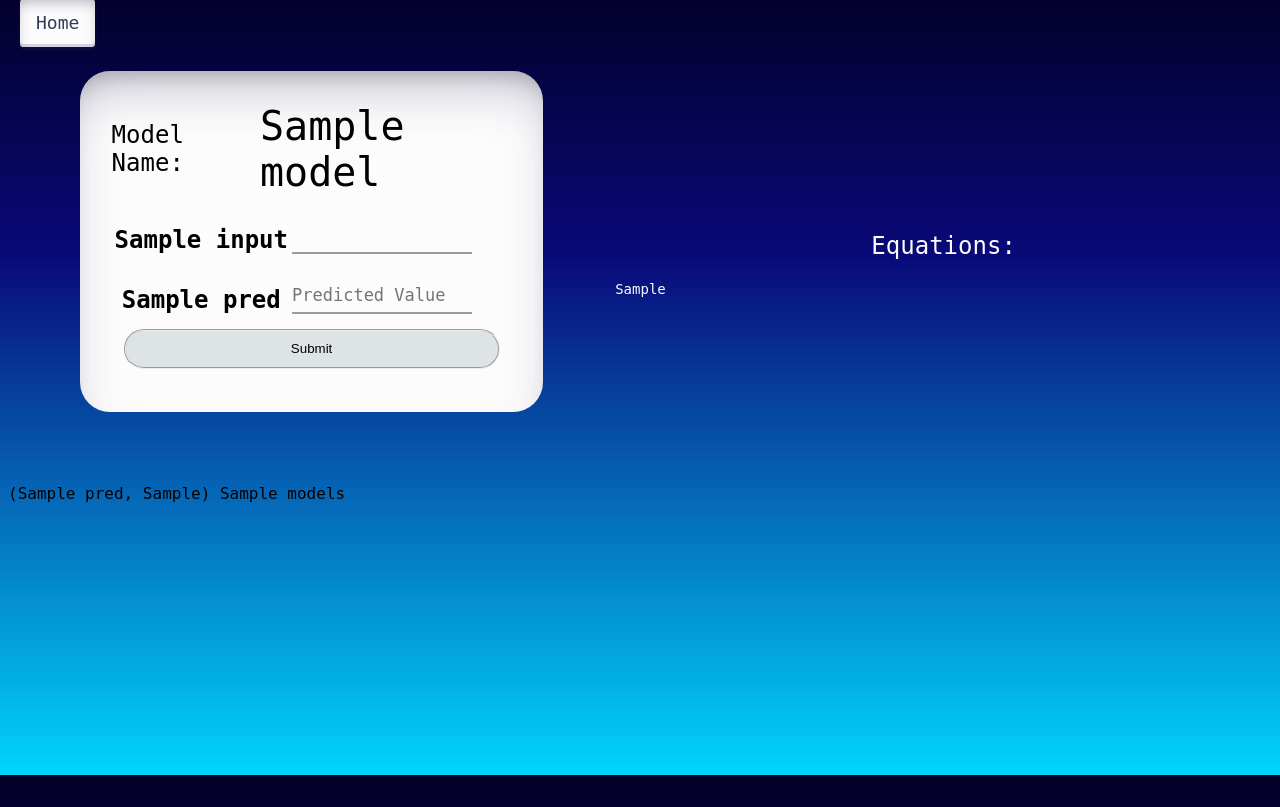
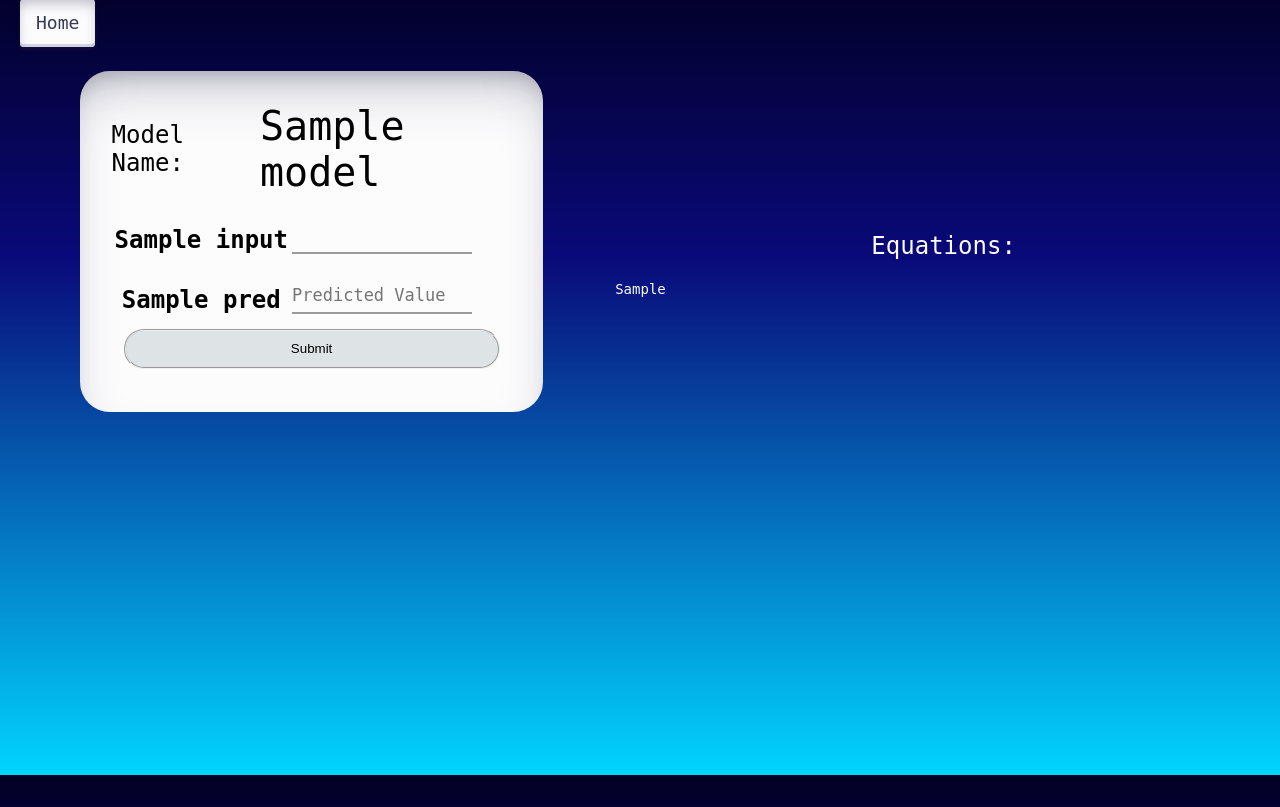
Before and after one commit to Shreypatel65/PY-Model-Training, a Django app: template project/model/templates/predict.html in a window 1280 px wide. Shown: the part 25-832 px from the top of the page. Run offline with Django 4.2, Linux system fonts and the light colour scheme; the template is opened without the code that fills it: most values are stand-ins (such as "Sample title", 1, 10 or a date in 2020).

Commit message:
Removed debuggers

```diff
--- a/project/model/templates/predict.html
+++ b/project/model/templates/predict.html
@@ -81,9 +81,5 @@
             {% endfor %}
         </div>
     </div>
-    {% for i in models.pred_data %}
-        {{i}}
-    {% endfor %}
 </body>
-{{models}}
 </html>
```
